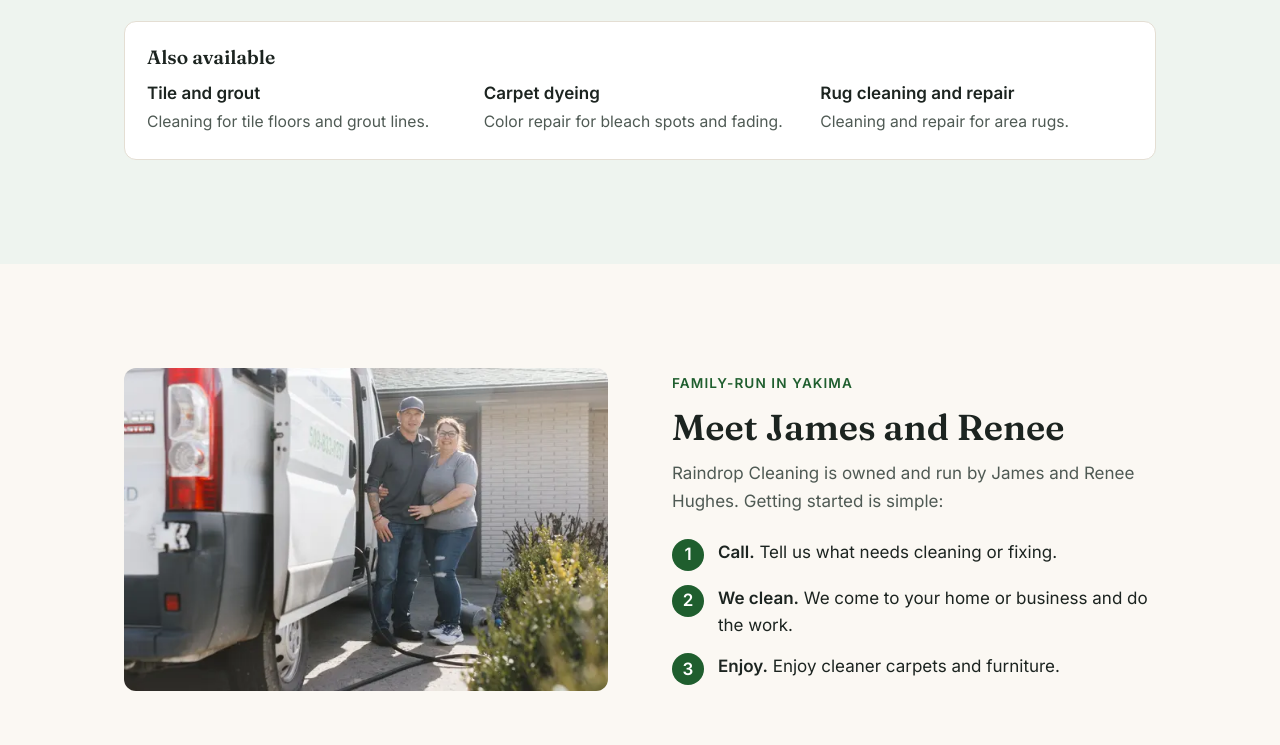
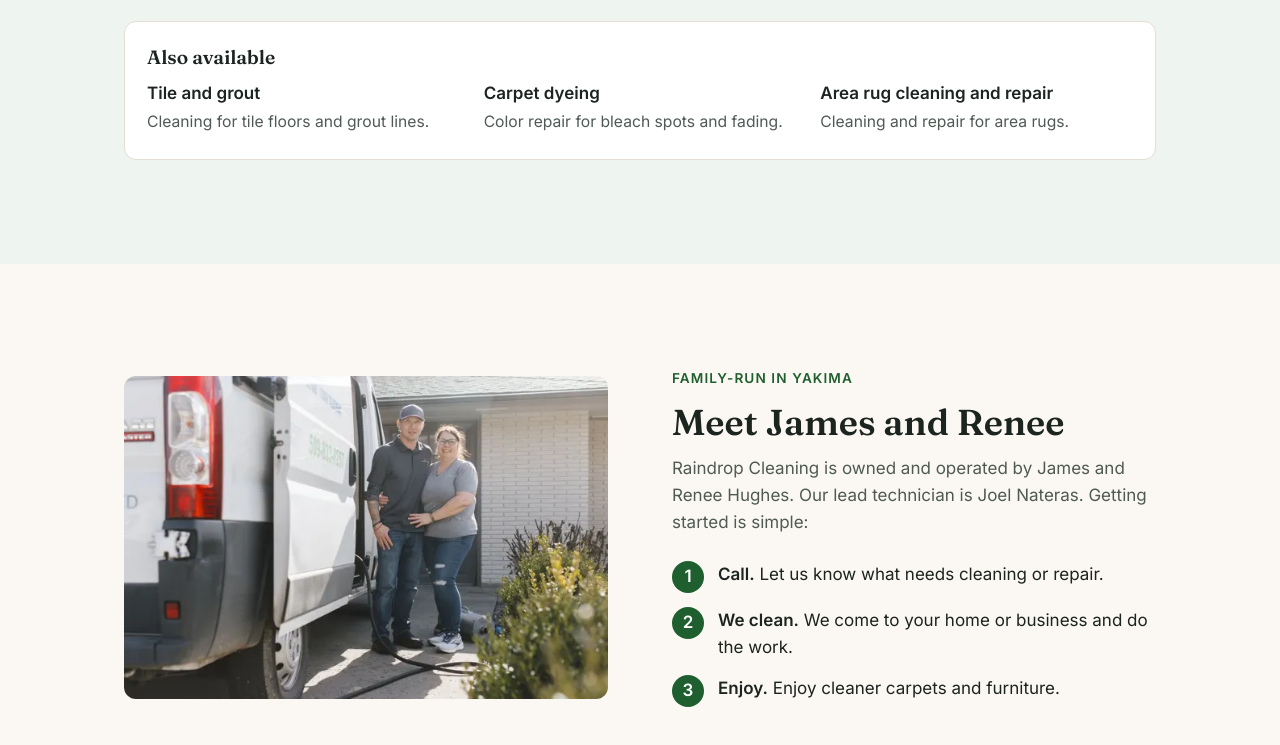
Before and after one commit to spottedfoxdigital/raindrop-preview-v2, a plain HTML site: page index.html in a window 1280 px wide. Shown: the part 1415-2160 px from the top of the page. Drawn offline with Linux system fonts and the light colour scheme.

Commit message:
Apply Renee's approved text edits (owners, lead tech, IICRC certified, free estimates, step 1, area rug)

```diff
--- a/index.html
+++ b/index.html
@@ -96,9 +96,9 @@
  <div>
   <p class="eyebrow">Yakima County, WA</p>
   <h1>Carpet and upholstery cleaning you can trust</h1>
-  <p class="sub">Family-run by James and Renee Hughes. IICRC-trained. Homes and businesses.</p>
+  <p class="sub">Owned and operated by James and Renee Hughes. IICRC certified. Residential and commercial.</p>
   <a class="btn btn-primary" href="tel:+15098338257"><svg viewBox="0 0 24 24" aria-hidden="true"><path d="M6.6 10.8a15.1 15.1 0 0 0 6.6 6.6l2.2-2.2a1 1 0 0 1 1-.25 11.4 11.4 0 0 0 3.6.57 1 1 0 0 1 1 1V20a1 1 0 0 1-1 1A17 17 0 0 1 3 4a1 1 0 0 1 1-1h3.5a1 1 0 0 1 1 1c0 1.25.2 2.45.57 3.6a1 1 0 0 1-.25 1z"/></svg>Call 509-833-8257</a>
-  <p class="hours">Free quotes. Mon to Fri, 8:30 AM to 5:00 PM.</p>
+  <p class="hours">Free estimates. Mon to Fri, 8:30 AM to 5:00 PM.</p>
   <ul class="trust">
    <li>Locally owned</li><li>150+ customer reviews</li>
    <li class="logos"><img src="assets/iicrc-logo-360.webp" width="120" height="40" alt="IICRC" style="width:120px"><span class="dye"><img src="assets/dyebold-logo-360.webp" width="110" height="15" alt="Dyebold Academy trained" style="width:110px"></span></li>
@@ -118,7 +118,7 @@
  <div class="more"><h3>Also available</h3><ul>
   <li><b>Tile and grout</b><span>Cleaning for tile floors and grout lines.</span></li>
   <li><b>Carpet dyeing</b><span>Color repair for bleach spots and fading.</span></li>
-  <li><b>Rug cleaning and repair</b><span>Cleaning and repair for area rugs.</span></li>
+  <li><b>Area rug cleaning and repair</b><span>Cleaning and repair for area rugs.</span></li>
  </ul></div>
 </div></section>
 
@@ -127,9 +127,9 @@
  <div>
   <p class="eyebrow">Family-run in Yakima</p>
   <h2>Meet James and Renee</h2>
-  <p class="lead" style="margin-bottom:0">Raindrop Cleaning is owned and run by James and Renee Hughes. Getting started is simple:</p>
+  <p class="lead" style="margin-bottom:0">Raindrop Cleaning is owned and operated by James and Renee Hughes. Our lead technician is Joel Nateras. Getting started is simple:</p>
   <ol class="steps">
-   <li><span><b>Call.</b> Tell us what needs cleaning or fixing.</span></li>
+   <li><span><b>Call.</b> Let us know what needs cleaning or repair.</span></li>
    <li><span><b>We clean.</b> We come to your home or business and do the work.</span></li>
    <li><span><b>Enjoy.</b> Enjoy cleaner carpets and furniture.</span></li>
   </ol>
```
